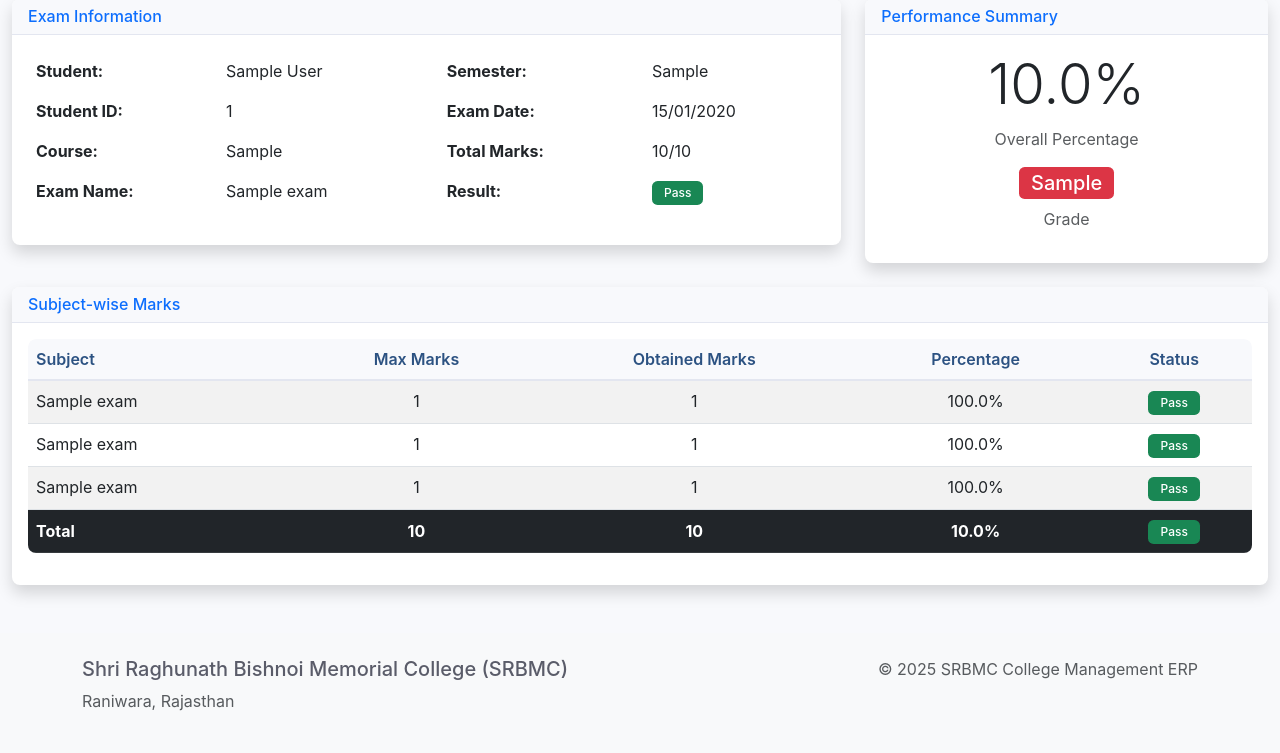
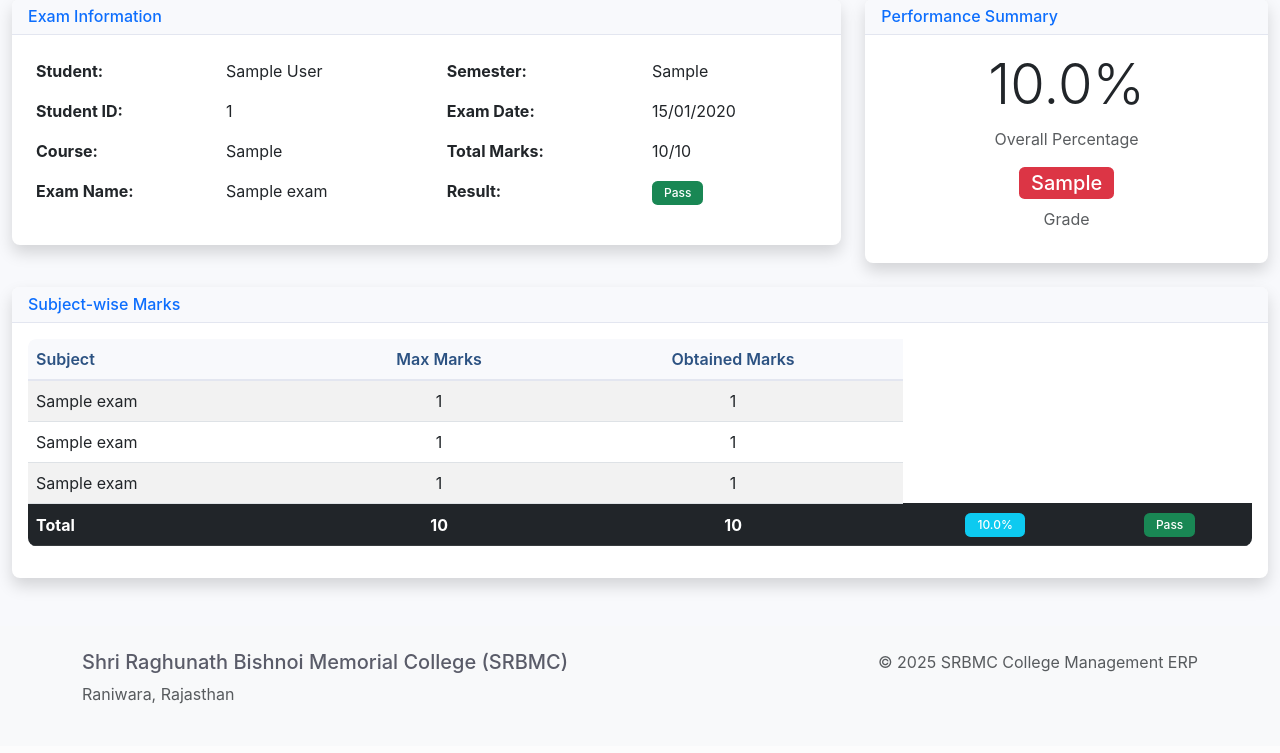
Before and after one commit to vishal0soni/SRBMCCollegeERP_Final, a Flask app: page /exams/view/1 in a window 1280 px wide. Shown: the part 468-1221 px from the top of the page. After the commit the page ends 1172 px from the top, so only its background shows below. Run offline with Flask 3, Linux system fonts and the light colour scheme; a user stored in the database is signed in; tables that the repository leaves empty hold one stand-in row (values such as "Sample post"); some libraries are stand-ins or nearby versions.

Commit message:
Assistant checkpoint: Remove percentage and status columns from subject marks
Assistant generated file changes:
- templates/exams/exam_detail.html: Remove percentage and status columns from subject-wise marks table

---

User prompt:

On Exam Details Page, Dont show percentage subject wise. percentage should be shown on total marks and remove status column in subject wise marks

Replit-Commit-Author: Assistant
Replit-Commit-Session-Id: b4f4f7dd-b491-436c-8978-cc45aec2e7b2

```diff
--- a/templates/exams/exam_detail.html
+++ b/templates/exams/exam_detail.html
@@ -127,8 +127,6 @@
                                 <th>Subject</th>
                                 <th class="text-center">Max Marks</th>
                                 <th class="text-center">Obtained Marks</th>
-                                <th class="text-center">Percentage</th>
-                                <th class="text-center">Status</th>
                             </tr>
                         </thead>
                         <tbody>
@@ -137,14 +135,6 @@
                                 <td>{{ exam.subject1_name }}</td>
                                 <td class="text-center">{{ exam.subject1_max_marks }}</td>
                                 <td class="text-center">{{ exam.subject1_obtained_marks }}</td>
-                                <td class="text-center">{{ "%.1f"|format((exam.subject1_obtained_marks / exam.subject1_max_marks * 100) if exam.subject1_max_marks > 0 else 0) }}%</td>
-                                <td class="text-center">
-                                    {% if (exam.subject1_obtained_marks / exam.subject1_max_marks * 100) >= 40 %}
-                                        <span class="badge bg-success">Pass</span>
-                                    {% else %}
-                                        <span class="badge bg-danger">Fail</span>
-                                    {% endif %}
-                                </td>
                             </tr>
                             {% endif %}
                             {% if exam.subject2_name %}
@@ -152,14 +142,6 @@
                                 <td>{{ exam.subject2_name }}</td>
                                 <td class="text-center">{{ exam.subject2_max_marks }}</td>
                                 <td class="text-center">{{ exam.subject2_obtained_marks }}</td>
-                                <td class="text-center">{{ "%.1f"|format((exam.subject2_obtained_marks / exam.subject2_max_marks * 100) if exam.subject2_max_marks > 0 else 0) }}%</td>
-                                <td class="text-center">
-                                    {% if (exam.subject2_obtained_marks / exam.subject2_max_marks * 100) >= 40 %}
-                                        <span class="badge bg-success">Pass</span>
-                                    {% else %}
-                                        <span class="badge bg-danger">Fail</span>
-                                    {% endif %}
-                                </td>
                             </tr>
                             {% endif %}
                             {% if exam.subject3_name %}
@@ -167,14 +149,6 @@
                                 <td>{{ exam.subject3_name }}</td>
                                 <td class="text-center">{{ exam.subject3_max_marks }}</td>
                                 <td class="text-center">{{ exam.subject3_obtained_marks }}</td>
-                                <td class="text-center">{{ "%.1f"|format((exam.subject3_obtained_marks / exam.subject3_max_marks * 100) if exam.subject3_max_marks > 0 else 0) }}%</td>
-                                <td class="text-center">
-                                    {% if (exam.subject3_obtained_marks / exam.subject3_max_marks * 100) >= 40 %}
-                                        <span class="badge bg-success">Pass</span>
-                                    {% else %}
-                                        <span class="badge bg-danger">Fail</span>
-                                    {% endif %}
-                                </td>
                             </tr>
                             {% endif %}
                         </tbody>
@@ -183,7 +157,9 @@
                                 <th>Total</th>
                                 <th class="text-center">{{ exam.total_max_marks }}</th>
                                 <th class="text-center">{{ exam.total_obtained_marks }}</th>
-                                <th class="text-center">{{ "%.1f"|format(exam.percentage) }}%</th>
+                                <th class="text-center">
+                                    <span class="badge bg-info">{{ "%.1f"|format(exam.percentage) }}%</span>
+                                </th>
                                 <th class="text-center">
                                     {% if exam.overall_status == 'Pass' %}
                                         <span class="badge bg-success">Pass</span>
```
